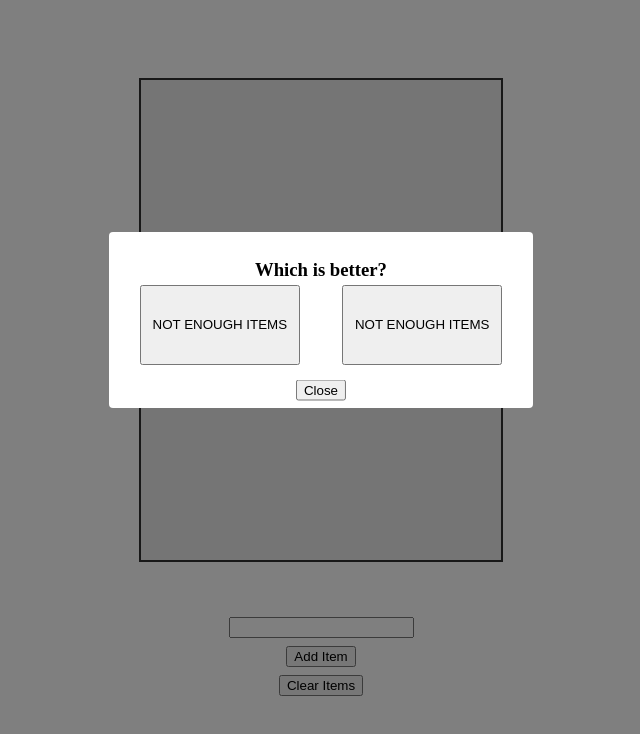
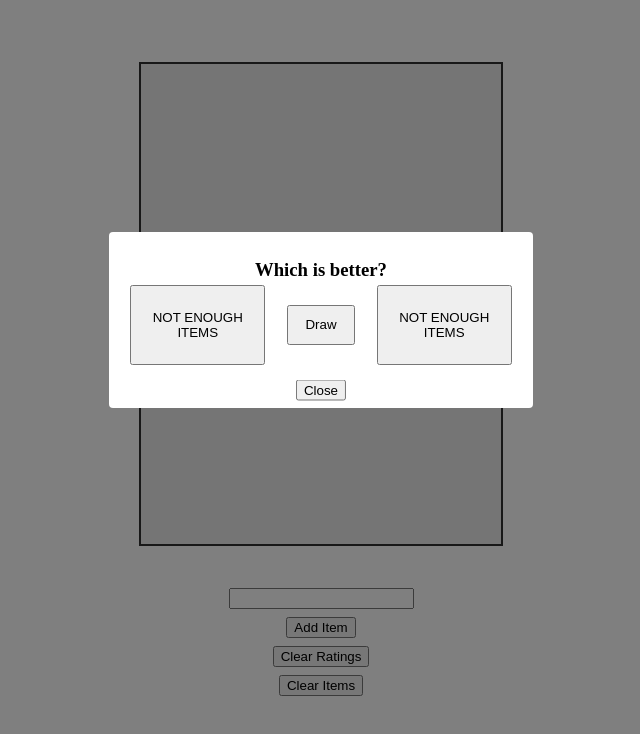
Before and after one commit to steed-huang/easyrate, a React (Create React App) app: page / in a window 1280 px wide. Both pictures are taken after a click on the button "Start Rating". Shown: the top 734 px of the page, without its empty margins (319-959 px from the left). Built offline with nearby package versions, Linux system fonts and the light colour scheme.

Commit message:
added tie button and simple elo rating calculation

```diff
--- a/src/Components/App/App.css
+++ b/src/Components/App/App.css
@@ -13,7 +13,7 @@
 
 #list_body {
   background: rgb(235, 235, 235);
-  top: 10vh;
+  top: 8vh;
   height: 60vh;
   width: 45vh;
 
@@ -35,11 +35,10 @@
   margin-top: 5vh;
 }
 
-#button_1 {
+.button {
   margin-top: 1vh;
 }
 
-#button_2 {
-  margin-top: 1vh;
+#button_bot {
   margin-bottom: 5vh;
 }
--- a/src/Components/App/App.js
+++ b/src/Components/App/App.js
@@ -26,6 +26,7 @@ function App() {
   var handleAddItems = (e) => {
     const name = itemInputRef.current.value;
     if (name === "") return;
+    // could replace uuid with name since they have unique names...
     setItems((prevItems) => {
       return [...prevItems, { id: uuidv4(), name: name, rating: 50 }];
     });
@@ -38,16 +39,36 @@ function App() {
     setItems(newItems);
   };
 
+  // reset ratings to 50
+  var handleClearRatings = (e) => {
+    const newItems = items.map((item) => {
+      return { ...item, rating: 50 };
+    });
+    setItems(newItems);
+  };
+
   // for setState item from CompareItems component
   // updates rating of two items
-  var updateItem = (winner, loser, delta_w, delta_l) => {
-    const w_index = items.indexOf(winner);
-    const l_index = items.indexOf(loser);
+  var updateItem = (i1, i2, new_r1, new_r2) => {
+    const index_1 = items.indexOf(i1);
+    const index_2 = items.indexOf(i2);
     const newItems = [...items];
 
+    let n1 = new_r1;
+    let n2 = new_r2;
+
+    // set bounds
+    if (n1 > 100) n1 = 100;
+    else if (n1 < 0) n1 = 0;
+    if (n2 > 100) n2 = 100;
+    else if (n2 < 0) n2 = 0;
+
+    console.log(n1);
+    console.log(n2);
+
     // update rating
-    newItems[w_index] = { ...newItems[w_index], rating: newItems[w_index].rating + delta_w };
-    newItems[l_index] = { ...newItems[l_index], rating: newItems[l_index].rating + delta_l };
+    newItems[index_1] = { ...newItems[index_1], rating: n1 };
+    newItems[index_2] = { ...newItems[index_2], rating: n2 };
 
     // sort by rating
     newItems.sort((a, b) => b.rating - a.rating);
@@ -67,10 +88,13 @@ function App() {
       <div id="add_body" className="centered-flex">
         {/* Item Interaction */}
         <input ref={itemInputRef} type="text" id="item_input" />
-        <button onClick={handleAddItems} id="button_1">
+        <button onClick={handleAddItems} className="button">
           Add Item
         </button>
-        <button onClick={handleClearItems} id="button_2">
+        <button onClick={handleClearRatings} className="button">
+          Clear Ratings
+        </button>
+        <button onClick={handleClearItems} className="button" id="button_bot">
           Clear Items
         </button>
       </div>
--- a/src/Components/CompareItems/CompareItems.css
+++ b/src/Components/CompareItems/CompareItems.css
@@ -57,6 +57,11 @@
   justify-content: center;
 }
 
+#draw_button {
+  height: 5vh;
+  width: 10vh;
+}
+
 #close_button {
   position: absolute;
   top: 90%;
--- a/src/Components/CompareItems/CompareItems.js
+++ b/src/Components/CompareItems/CompareItems.js
@@ -28,27 +28,54 @@ export default class CompareItems extends React.Component {
   };
 
   // update compared items ratings in parent
-  updateRating = (winner) => {
-    const loser = winner ? 0 : 1;
-    const matchItemWinner = this.props.items.find((item) => {
-      return item.name === this.state.random_items[winner].name;
+  updateRating = (result) => {
+    const matchItemOne = this.props.items.find((item) => {
+      return item.name === this.state.random_items[0].name;
     });
-    const matchItemLoser = this.props.items.find((item) => {
-      return item.name === this.state.random_items[loser].name;
+    const matchItemTwo = this.props.items.find((item) => {
+      return item.name === this.state.random_items[1].name;
     });
 
-    const delta = this.getRatingChange(
-      this.state.random_items[winner].rating,
-      this.state.random_items[loser].rating
-    );
+    const newRating = this.getRatingChange(matchItemOne.rating, matchItemTwo.rating, result);
 
-    this.props.updateItem(matchItemWinner, matchItemLoser, delta.winner, delta.loser);
+    this.props.updateItem(matchItemOne, matchItemTwo, newRating.one, newRating.two);
   };
 
   // calcuates rating change for match
-  getRatingChange = (r1, r2) => {
+  getRatingChange = (r1, r2, result) => {
+    // generic elo calculations
+    // transformed rating
+    const TR1 = Math.pow(10, parseFloat(r1) / 400);
+    const TR2 = Math.pow(10, parseFloat(r2) / 400);
+    // expected scores
+    const E1 = parseFloat(TR1) / (parseFloat(TR1) + parseFloat(TR2));
+    const E2 = parseFloat(TR2) / (parseFloat(TR1) + parseFloat(TR2));
+    // score
+    let S1, S2;
+    if (result === 0) {
+      // item one won
+      S1 = 1;
+      S2 = 0;
+    } else if (result === 1) {
+      // item two won
+      S1 = 0;
+      S2 = 1;
+    } else if (result === 0.5) {
+      // tie
+      S1 = 0.5;
+      S2 = 0.5;
+    }
+    // K value
+    const K = 32;
+    // new elo rating
+    let NR1 = (parseFloat(r1) + parseFloat(K) * (parseFloat(S1) - parseFloat(E1))).toFixed(1);
+    let NR2 = (parseFloat(r2) + parseFloat(K) * (parseFloat(S2) - parseFloat(E2))).toFixed(1);
+
+    console.log(NR1);
+    console.log(NR2);
+
     // add calculations later
-    return { winner: 10, loser: -10 };
+    return { one: NR1, two: NR2 };
   };
 
   render() {
@@ -84,6 +111,9 @@ export default class CompareItems extends React.Component {
                     this.setRandomOption();
                   }}
                 />
+                <button onClick={() => this.updateRating(0.5)} id="draw_button">
+                  Draw
+                </button>
                 <Item
                   item={this.state.random_items[1]}
                   updateFunc={() => {
```
